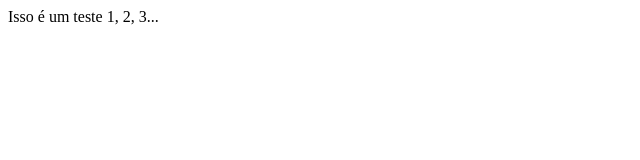
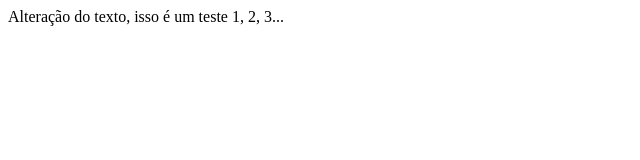
Before and after one commit to BenjaFerreira/Reprograma-02, a plain HTML site: page contato.html in a window 1280 px wide. Shown: the whole page, without its empty margins (0-640 px from the left). Drawn offline with Linux system fonts and the light colour scheme.

Commit message:
alteração do texto novamente

```diff
--- a/contato.html
+++ b/contato.html
@@ -7,6 +7,6 @@
     <title>Document</title>
 </head>
 <body>
-    Isso é um teste 1, 2, 3...
+    Alteração do texto, isso é um teste 1, 2, 3...
 </body>
 </html>
```
